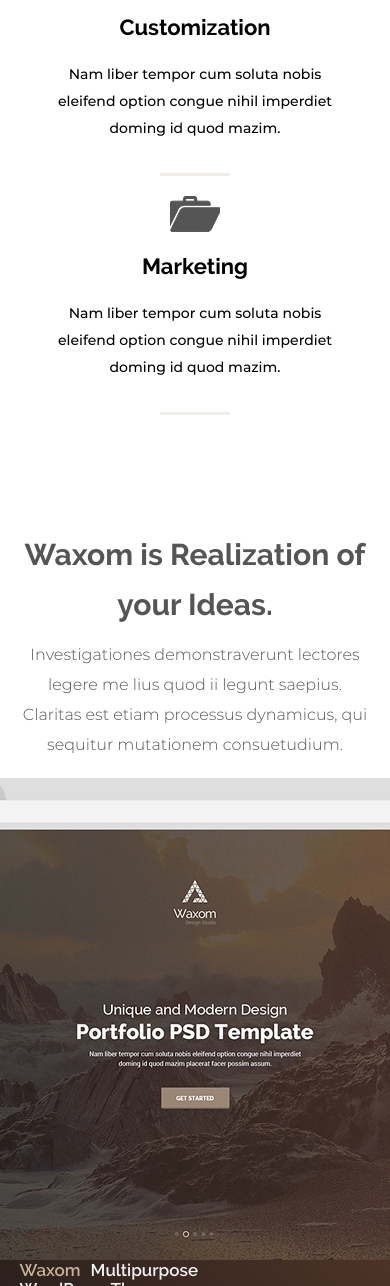
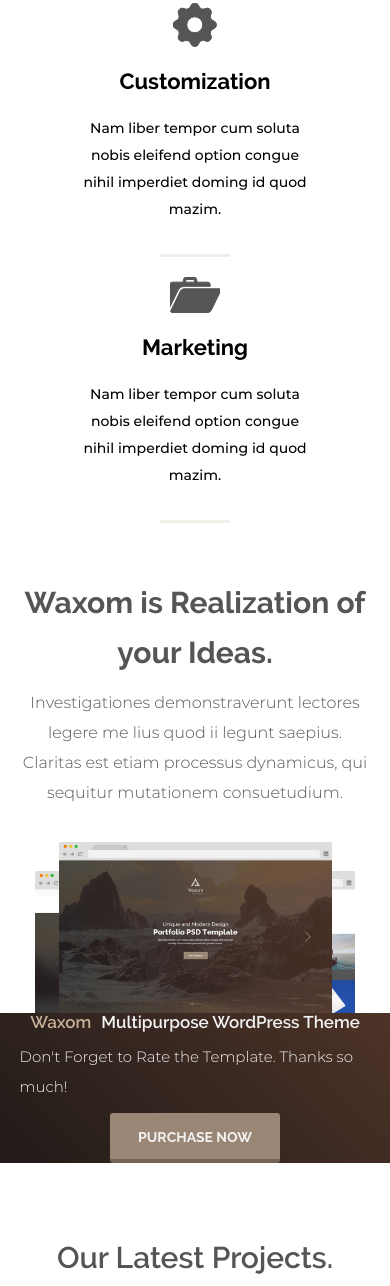
Before and after one commit to astraliq/Final-template, a plain HTML site: page index.html in a window 390 px wide. Shown: the part 714-2000 px from the top of the page. Drawn offline with Linux system fonts and the light colour scheme.

Commit message:
update adaptive 2
update adaptive 2

```diff
--- a/less/main.less
+++ b/less/main.less
@@ -433,7 +433,7 @@ header {
 	box-sizing: border-box;
 	padding: 0 20% 0 20%;
 
-	span {
+	&-span {
 		.mixin_font(@font2-sembold; 28px; 500; @colorTextLight; left;);
 	}
 
--- a/less/media.less
+++ b/less/media.less
@@ -61,7 +61,7 @@
 		}
 	}
 
-	.text_boxes span {
+	.text_boxes-span {
 		font-size: 17px;
 	}
 
@@ -210,4 +210,30 @@
 		display: none;
 	}
 
+	.services {
+		flex-wrap: wrap;
+		padding: 20px 0;
+
+		&-block {
+			margin: 0 10px 20px 10px;
+			min-width: 110px;
+    		max-width: 230px;
+		}
+	}
+
+	.realization {
+		min-height: 450px;
+		padding: 15px 0 200px 0;
+		background-size: 70%;
+	}
+
+	.text_boxes {
+		flex-wrap: wrap;
+		justify-content: center;
+
+		&-span {
+			text-align: center;
+			display: block;
+		}
+	}
 }
```
Also changed, not shown: css/style.css.
